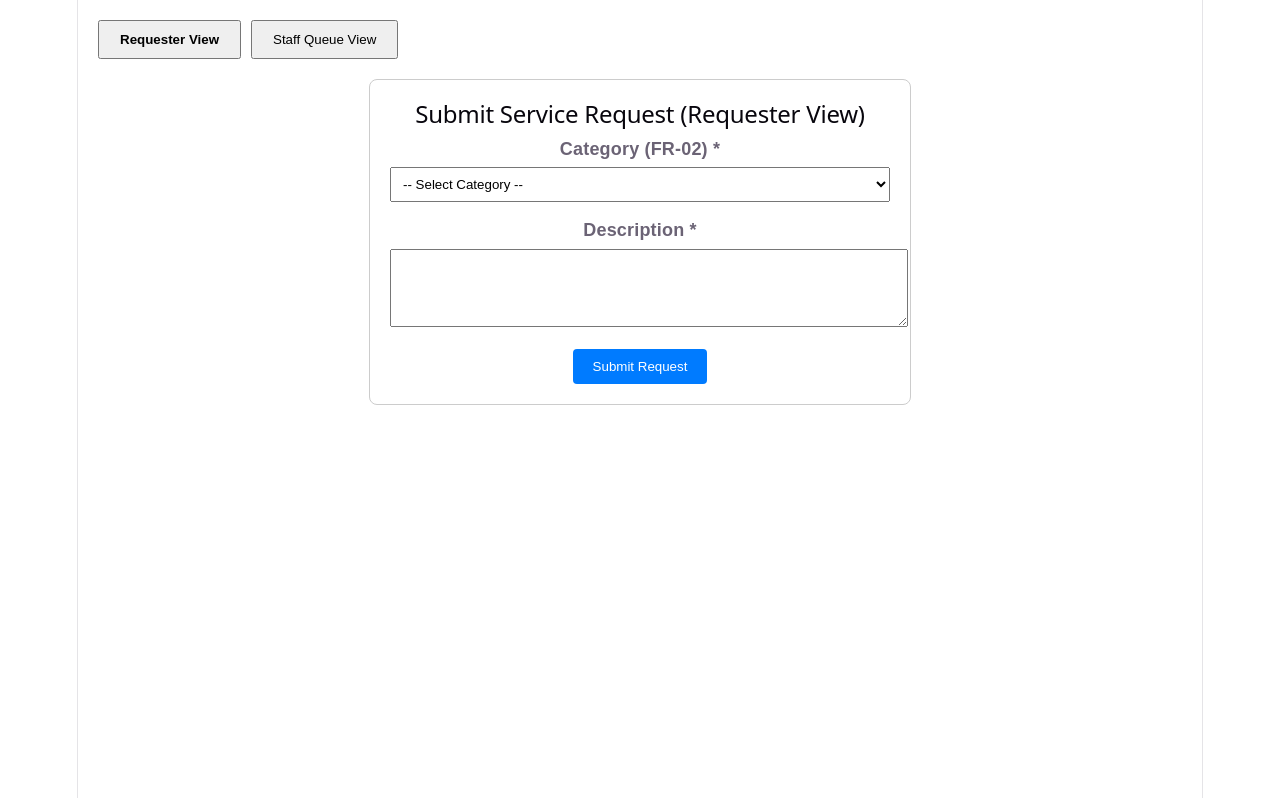
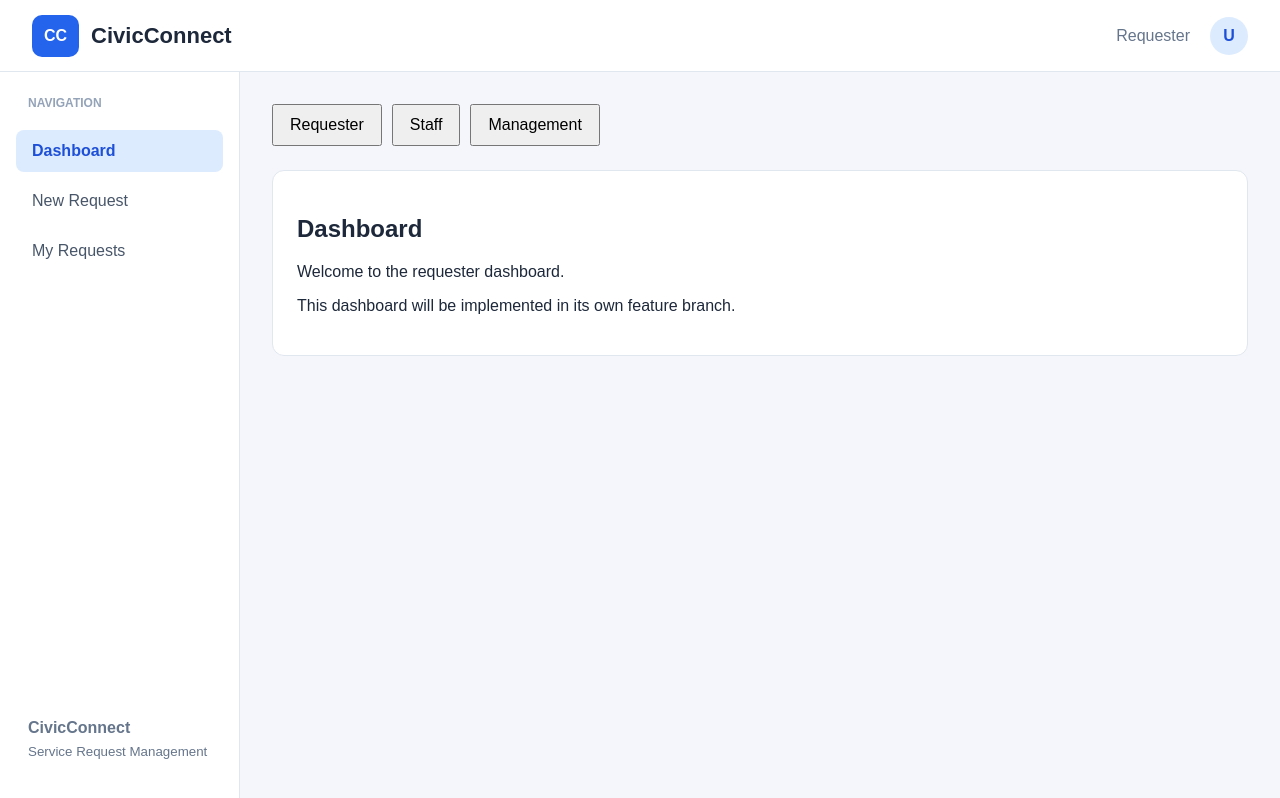
Before and after one commit to Viashen-Pillay/SEN_Group3_381, a React (Vite) app in the folder civicconnect-frontend/: page / in a window 1280 px wide. Built offline with nearby package versions, Linux system fonts and the light colour scheme.

Commit message:
Created general frontend layout

```diff
--- a/civicconnect-frontend/src/App.jsx
+++ b/civicconnect-frontend/src/App.jsx
@@ -1,35 +1,92 @@
-import React, { useState } from 'react';
+import { useState } from 'react';
 import { CreateRequestForm } from './components/CreateRequestForm';
 import { StaffQueueTable } from './components/StaffQueueTable';
+import MainLayout from './components/layout/MainLayout';
+import "./styles/layout.css"
 
 function App() {
+  const [role, setRole] = useState("requester");
+  const [activePage, setActivePage] = useState("dashboard");
+
   const [requests, setRequests] = useState([
-    { id: 101, categoryId: '1', description: 'Water leak in hallway', status: 'Pending' },
-    { id: 102, categoryId: '2', description: 'Wi-Fi connection down in lab', status: 'In Progress' }
+    {id: 101,categoryId: "1",description: "Water leak in hallway",status: "Pending"},
+    {id: 102,categoryId: "2",description: "Wi-Fi connection down in lab",status: "In Progress"}
   ]);
-  const [activeTab, setActiveTab] = useState('requester');
 
-  const handleRequestCreated = (newReq) => {
-    setRequests(prev => [...prev, newReq]);
+  const handleRoleChange = (newRole) => {
+    setRole(newRole);
+    setActivePage("dashboard");
+  };
+
+  const handleRequestCreated = (newRequest) => {
+    setRequests((prev) => [...prev, newRequest]);
+  };
+
+  const renderPage = () => {
+    if (activePage === "new-request" && role === "requester") {
+      return (
+        <CreateRequestForm
+          onRequestCreated={handleRequestCreated}
+        />
+      );
+    }
+
+    if (
+      activePage === "staff-queue" &&
+      role === "staff"
+    ) {
+      return <StaffQueueTable requests={requests} />;
+    }
+
+    if (activePage === "my-requests" && role === "requester") {
+      return (
+        <div className="page-card">
+          <h2>My Requests</h2>
+          <p>Request history will be implemented in its feature branch.</p>
+        </div>
+      );
+    }
+
+    if (activePage === "reports" && role === "management") {
+      return (
+        <div className="page-card">
+          <h2>Reports</h2>
+          <p>Management reporting will be implemented later.</p>
+        </div>
+      );
+    }
+
+    return (
+      <div className="page-card">
+        <h2>Dashboard</h2>
+        <p>Welcome to the {role} dashboard.</p>
+        <p>This dashboard will be implemented in its own feature branch.</p>
+      </div>
+    );
   };
 
   return (
-    <div style={{ padding: '20px', fontFamily: 'sans-serif' }}>
-      <header style={{ marginBottom: '20px', display: 'flex', gap: '10px' }}>
-        <button onClick={() => setActiveTab('requester')} style={{ padding: '10px 20px', fontWeight: activeTab === 'requester' ? 'bold' : 'normal' }}>
-          Requester View
+    <MainLayout
+      role={role}
+      activePage={activePage}
+      onNavigate={setActivePage}
+    >
+      <div className="role-switcher">
+        <button onClick={() => handleRoleChange("requester")}>
+          Requester
         </button>
-        <button onClick={() => setActiveTab('staff')} style={{ padding: '10px 20px', fontWeight: activeTab === 'staff' ? 'bold' : 'normal' }}>
-          Staff Queue View
+
+        <button onClick={() => handleRoleChange("staff")}>
+          Staff
         </button>
-      </header>
 
-      {activeTab === 'requester' ? (
-        <CreateRequestForm onRequestCreated={handleRequestCreated} />
-      ) : (
-        <StaffQueueTable requests={requests} />
-      )}
-    </div>
+        <button onClick={() => handleRoleChange("management")}>
+          Management
+        </button>
+      </div>
+
+      {renderPage()}
+    </MainLayout>
   );
 }
 
--- /dev/null
+++ b/civicconnect-frontend/src/components/layout/Header.jsx
@@ -0,0 +1,15 @@
+export default function Header({role}){
+    return(
+        <header className = "app-header">
+            <div className = "app-brand">
+                <span className="brand-icon">CC</span>
+                <h1>CivicConnect</h1>
+            </div>
+
+            <div className = "header-actions">
+                <span className = "role-label">{role}</span>
+                <div className="user-avatar">U</div>
+            </div>
+        </header>
+    );
+}
--- /dev/null
+++ b/civicconnect-frontend/src/components/layout/MainLayout.jsx
@@ -0,0 +1,16 @@
+import Header from './Header'
+import Sidebar from './Sidebar'
+
+export default function MainLayout({role, activePage, onNavigate, children}){
+    return(
+        <div className = "app-layout">
+            <Header role = {role}/>
+
+            <div className = "app-body">
+                <Sidebar role = {role} activePage={activePage} onNavigate={onNavigate}/>
+
+                <main className = "app-content">{children}</main>
+            </div>
+        </div>
+    );
+}
--- /dev/null
+++ b/civicconnect-frontend/src/components/layout/Sidebar.jsx
@@ -0,0 +1,38 @@
+const navigation = {
+    requester: [
+        {id: "dashboard", label: "Dashboard"},
+        {id: "new-request", label: "New Request"},
+        {id: "my-requests", label: "My Requests"}
+    ],
+    staff: [
+        {id: "dashboard", label: "Dashboard"},
+        {id: "staff-queue", label: "Work Queue"}
+    ],
+    management: [
+        {id: "dashboard", label: "Dashboard"},
+        {id: "reports", label:"Reports"}
+    ]
+};
+
+export default function Sidebar({role, activePage, onNavigate}){
+    const items = navigation[role] || [];
+
+    return(
+        <aside className = "app-sidebar">
+            <p className = "sidebar-heading">NAVIGATION</p>
+
+            <nav aria-label="Main navigation">
+                {items.map((item) => (
+                    <button key={item.id} type = "button"
+                    className={activePage=== item.id ? "nav-item active": "nav-item"}
+                    onClick={() => onNavigate(item.id)}>{item.label}</button>
+                ))}
+            </nav>
+
+            <div className="sidebar-footer">
+                <p>CivicConnect</p>
+                <small>Service Request Management</small>
+            </div>
+        </aside>
+    );
+}
--- a/civicconnect-frontend/src/index.css
+++ b/civicconnect-frontend/src/index.css
@@ -1,111 +1,14 @@
-:root {
-  --text: #6b6375;
-  --text-h: #08060d;
-  --bg: #fff;
-  --border: #e5e4e7;
-  --code-bg: #f4f3ec;
-  --accent: #aa3bff;
-  --accent-bg: rgba(170, 59, 255, 0.1);
-  --accent-border: rgba(170, 59, 255, 0.5);
-  --social-bg: rgba(244, 243, 236, 0.5);
-  --shadow:
-    rgba(0, 0, 0, 0.1) 0 10px 15px -3px, rgba(0, 0, 0, 0.05) 0 4px 6px -2px;
-
-  --sans: system-ui, 'Segoe UI', Roboto, sans-serif;
-  --heading: system-ui, 'Segoe UI', Roboto, sans-serif;
-  --mono: ui-monospace, Consolas, monospace;
-
-  font: 18px/145% var(--sans);
-  letter-spacing: 0.18px;
-  color-scheme: light dark;
-  color: var(--text);
-  background: var(--bg);
+:root{
+  font-family: Arial, Helvetica, sans-serif;
   font-synthesis: none;
   text-rendering: optimizeLegibility;
-  -webkit-font-smoothing: antialiased;
-  -moz-osx-font-smoothing: grayscale;
-
-  @media (max-width: 1024px) {
-    font-size: 16px;
-  }
 }
 
-@media (prefers-color-scheme: dark) {
-  :root {
-    --text: #9ca3af;
-    --text-h: #f3f4f6;
-    --bg: #16171d;
-    --border: #2e303a;
-    --code-bg: #1f2028;
-    --accent: #c084fc;
-    --accent-bg: rgba(192, 132, 252, 0.15);
-    --accent-border: rgba(192, 132, 252, 0.5);
-    --social-bg: rgba(47, 48, 58, 0.5);
-    --shadow:
-      rgba(0, 0, 0, 0.4) 0 10px 15px -3px, rgba(0, 0, 0, 0.25) 0 4px 6px -2px;
-  }
-
-  #social .button-icon {
-    filter: invert(1) brightness(2);
-  }
+body{
+  margin:0;
 }
 
-body {
-  margin: 0;
+#root{
+  min-height: 100vh;
+  width: 100%;
 }
-
-#root {
-  width: 1126px;
-  max-width: 100%;
-  margin: 0 auto;
-  text-align: center;
-  border-inline: 1px solid var(--border);
-  min-height: 100svh;
-  display: flex;
-  flex-direction: column;
-  box-sizing: border-box;
-}
-
-h1,
-h2 {
-  font-family: var(--heading);
-  font-weight: 500;
-  color: var(--text-h);
-}
-
-h1 {
-  font-size: 56px;
-  letter-spacing: -1.68px;
-  margin: 32px 0;
-  @media (max-width: 1024px) {
-    font-size: 36px;
-    margin: 20px 0;
-  }
-}
-h2 {
-  font-size: 24px;
-  line-height: 118%;
-  letter-spacing: -0.24px;
-  margin: 0 0 8px;
-  @media (max-width: 1024px) {
-    font-size: 20px;
-  }
-}
-p {
-  margin: 0;
-}
-
-code,
-.counter {
-  font-family: var(--mono);
-  display: inline-flex;
-  border-radius: 4px;
-  color: var(--text-h);
-}
-
-code {
-  font-size: 15px;
-  line-height: 135%;
-  padding: 4px 8px;
-  background: var(--code-bg);
-}
--- /dev/null
+++ b/civicconnect-frontend/src/styles/layout.css
@@ -0,0 +1,177 @@
+*{
+    box-sizing: border-box;
+}
+
+body{
+    margin: 0;
+    font-family: Arial, Helvetica, sans-serif;
+    background-color: hsl(220, 43%, 97%);
+    color: hsl(217, 33%, 17%);
+}
+
+button, input, select, textarea{
+    font: inherit;
+}
+
+.app-layout{
+    min-height: 100vh;
+    display: flex;
+    flex-direction: column;
+}
+
+.app-header{
+    height:72px;
+    background-color: white;
+    border-bottom: 1px solid hsl(214, 32%, 91%);
+    display: flex;
+    justify-content: space-between;
+    align-items: center;
+    padding: 0 32px;
+}
+
+.app-brand{
+    display: flex;
+    align-items: center;
+    gap: 12px;
+}
+
+.app-brand h1{
+    font-size: 22px;
+    margin: 0;
+}
+
+.brand-icon{
+    background-color: hsl(221, 83%, 53%);
+    color: white;
+    padding: 12px;
+    border-radius: 10px;
+    font-weight: bold;
+}
+
+.header-actions{
+    display: flex;
+    align-items: center;
+    gap: 20px;
+}
+
+.role-label{
+    text-transform: capitalize;
+    color: hsl(215, 16%, 47%);
+}
+
+.user-avatar{
+    width: 38px;
+    height: 38px;
+    background-color: hsl(214, 95%, 93%);
+    color: hsl(224, 76%, 48%);
+    border-radius: 50%;
+    display:grid;
+    place-items: center;
+    font-weight: bold;
+}
+
+.app-body{
+    display: flex;
+    flex: 1;
+    align-items: stretch;
+}
+
+.app-sidebar{
+    width: 240px;
+    flex-shrink: 0;
+    background-color: white;
+    border-right: 1px solid hsl(214, 32%, 91%);
+    padding: 24px 16px;
+    display: flex;
+    flex-direction: column;
+}
+
+.sidebar-heading{
+    font-size: 12px;
+    font-weight: bold;
+    color: hsl(215, 20%, 65%);
+    margin: 0 12px 20px;
+}
+
+.app-sidebar nav{
+    display: flex;
+    flex-direction: column;
+    gap: 8px;
+}
+
+.nav-item{
+    width: 100%;
+    border: none;
+    background: transparent;
+    padding: 12px 16px;
+    text-align: left;
+    border-radius: 8px;
+    cursor: pointer;
+    color: hsl(215, 19%, 35%);
+}
+
+.nav-item:hover{
+    background-color: hsl(210, 40%, 96%);
+}
+
+.nav-item.active {
+  background-color: hsl(214, 95%, 93%);
+  color: hsl(224, 76%, 48%);
+  font-weight: bold;
+}
+
+.sidebar-footer {
+  margin-top: auto;
+  padding: 16px 12px;
+  color: hsl(215, 16%, 47%);
+}
+
+.sidebar-footer p {
+  margin: 0 0 5px;
+  font-weight: bold;
+}
+
+.app-content {
+  flex: 1;
+  min-width: 0;
+  padding: 32px;
+}
+
+.page-card {
+  background: white;
+  border: 1px solid hsl(214, 32%, 91%);
+  border-radius: 12px;
+  padding: 24px;
+}
+
+.role-switcher {
+  display: flex;
+  gap: 10px;
+  margin-bottom: 24px;
+  flex-wrap: wrap;
+}
+
+.role-switcher button {
+  padding: 10px 16px;
+  cursor: pointer;
+}
+
+@media (max-width: 768px) {
+  .app-header {
+    padding: 0 16px;
+  }
+
+  .app-body {
+    flex-direction: column;
+  }
+
+  .app-sidebar {
+    width: 100%;
+    border-right: none;
+    border-bottom: 1px solid hsl(214, 32%, 91%);
+  }
+
+  .app-content {
+    padding: 16px;
+  }
+}
```
